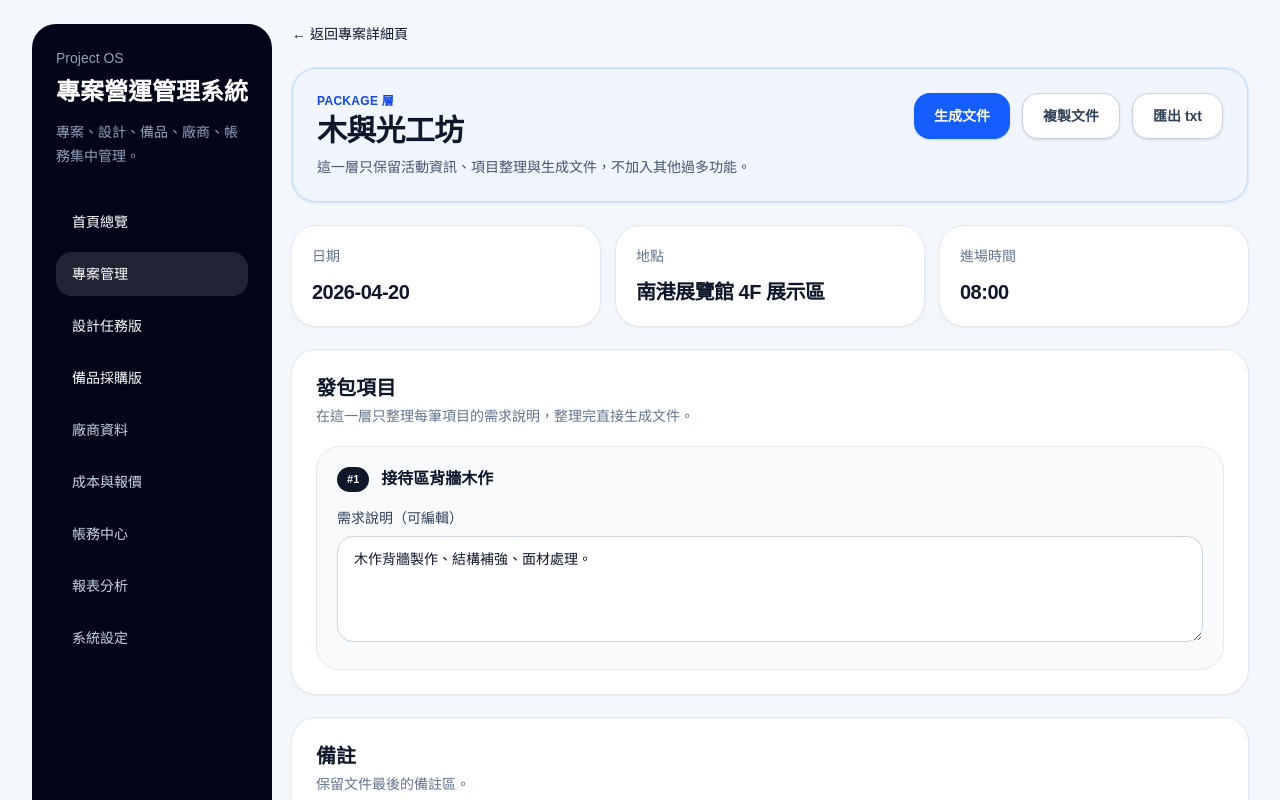
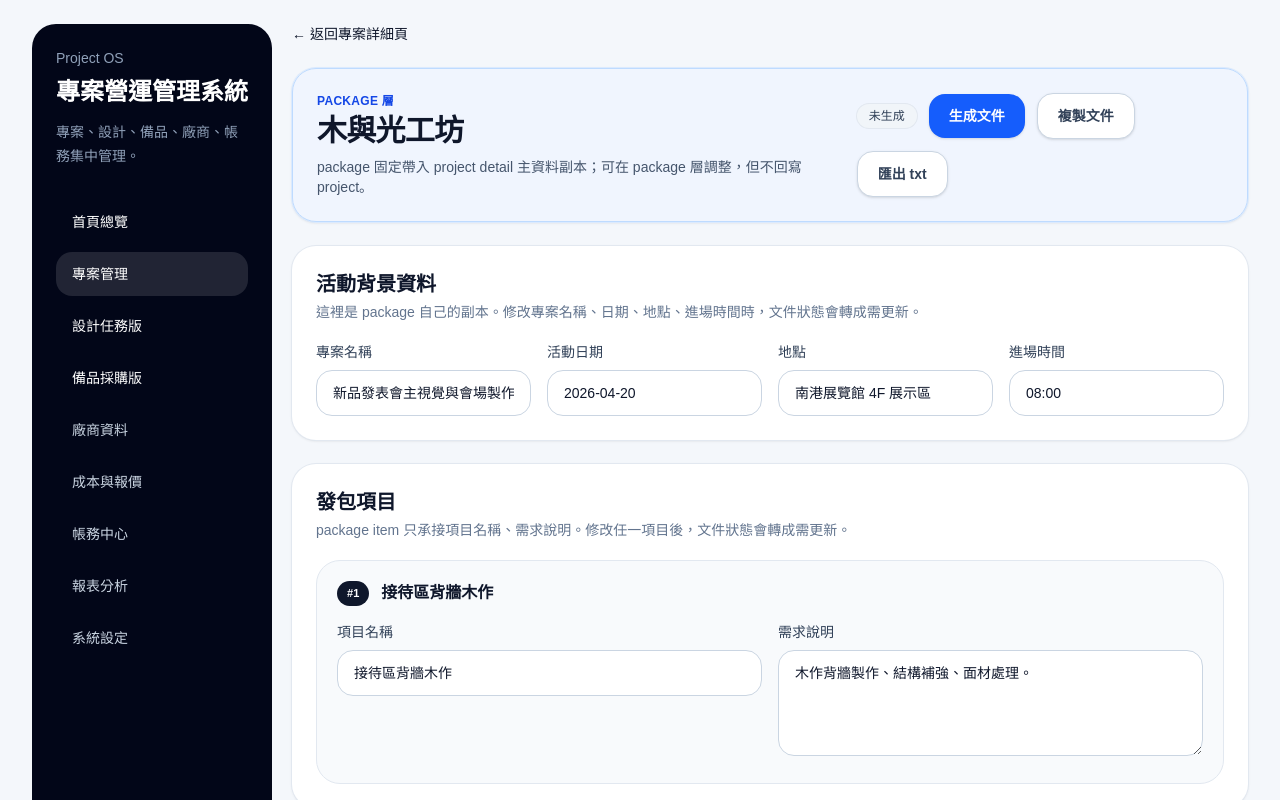
Before and after one commit to willy841/projectflow, a Next.js app in the folder project-mgmt/: page /vendor-packages/vp-obsidian-woodlight-001 in a window 1280 px wide. Shown: the top 800 px of the page. Built offline with nearby package versions, Linux system fonts and the light colour scheme.

Commit message:
feat: finalize vendor submit and package status flow

```diff
--- a/project-mgmt/src/app/vendor-assignments/page.tsx
+++ b/project-mgmt/src/app/vendor-assignments/page.tsx
@@ -18,7 +18,7 @@ export default function VendorAssignmentsPage() {
               <span className="inline-flex rounded-full bg-slate-900 px-2.5 py-1 text-[11px] font-semibold text-white">#{index + 1}</span>
               <p className="font-semibold text-slate-900">{assignment.title}</p>
               <span className={`inline-flex rounded-full px-3 py-1 text-xs font-medium ring-1 ${assignment.status === "done" ? "bg-emerald-50 text-emerald-700 ring-emerald-200" : "bg-slate-100 text-slate-700 ring-slate-200"}`}>
-                {assignment.status === "done" ? "已處理" : "未處理"}
+                {assignment.status === "done" ? "已送出" : "未送出"}
               </span>
             </div>
             <p className="mt-4 text-sm leading-6 text-slate-600">{assignment.summary}</p>
--- a/project-mgmt/src/components/execution-tree-section.tsx
+++ b/project-mgmt/src/components/execution-tree-section.tsx
@@ -406,6 +406,12 @@ export function ExecutionTreeSection({ project }: { project: Project }) {
             {openCategory === "vendor" ? (
               <ProjectVendorSection
                 projectId={project.id}
+                projectInfo={{
+                  name: project.name,
+                  eventDate: project.eventDate,
+                  location: project.location,
+                  loadInTime: project.loadInTime,
+                }}
                 visible
                 vendorTaskItems={vendorAssignments}
               />
--- a/project-mgmt/src/components/vendor-assignment-detail.tsx
+++ b/project-mgmt/src/components/vendor-assignment-detail.tsx
@@ -12,7 +12,7 @@ export function VendorAssignmentDetail({ assignment }: { assignment: VendorAssig
             <div className="flex flex-wrap items-center gap-3">
               <span className="inline-flex rounded-full bg-slate-900 px-2.5 py-1 text-[11px] font-semibold text-white">廠商需求卡</span>
               <span className={`inline-flex rounded-full px-3 py-1 text-xs font-medium ring-1 ${assignment.status === "done" ? "bg-emerald-50 text-emerald-700 ring-emerald-200" : "bg-slate-100 text-slate-700 ring-slate-200"}`}>
-                {assignment.status === "done" ? "已處理" : "未處理"}
+                {assignment.status === "done" ? "已送出" : "未送出"}
               </span>
             </div>
             <h2 className="mt-3 text-3xl font-semibold tracking-tight text-slate-900">{assignment.title}</h2>
--- a/project-mgmt/src/components/vendor-assignment-overview.tsx
+++ b/project-mgmt/src/components/vendor-assignment-overview.tsx
@@ -30,7 +30,7 @@ export function VendorAssignmentOverview({ assignments, packages }: Props) {
                   <p className="mt-1 text-sm text-slate-500">預算：{assignment.budget}</p>
                 </div>
                 <span className={`inline-flex rounded-full px-3 py-1 text-xs font-medium ring-1 ${assignment.status === "done" ? "bg-emerald-50 text-emerald-700 ring-emerald-200" : "bg-slate-100 text-slate-700 ring-slate-200"}`}>
-                  {assignment.status === "done" ? "已處理" : "未處理"}
+                  {assignment.status === "done" ? "已送出" : "未送出"}
                 </span>
               </div>
 
--- a/project-mgmt/src/components/vendor-data.ts
+++ b/project-mgmt/src/components/vendor-data.ts
@@ -1,4 +1,5 @@
 export type VendorAssignmentStatus = "draft" | "done";
+export type VendorDocumentStatus = "未生成" | "已生成" | "需更新";
 
 export type VendorReply = {
   id: string;
@@ -42,8 +43,14 @@ export type VendorPackage = {
   loadInTime: string;
   items: VendorPackageItem[];
   note: string;
-  documentGenerated: boolean;
+  documentStatus: VendorDocumentStatus;
 };
+
+export function getVendorDocumentStatusClass(status: VendorDocumentStatus) {
+  if (status === "已生成") return "bg-emerald-50 text-emerald-700 ring-emerald-200";
+  if (status === "需更新") return "bg-amber-50 text-amber-700 ring-amber-200";
+  return "bg-slate-100 text-slate-700 ring-slate-200";
+}
 
 export const vendorAssignments: VendorAssignment[] = [
   {
@@ -142,7 +149,7 @@ export const vendorPackages: VendorPackage[] = [
       },
     ],
     note: "如現場尺寸有變動請提前告知。",
-    documentGenerated: true,
+    documentStatus: "已生成",
   },
   {
     id: "vp-obsidian-woodlight-001",
@@ -162,7 +169,7 @@ export const vendorPackages: VendorPackage[] = [
       },
     ],
     note: "最終尺寸請依客戶確認版為準。",
-    documentGenerated: false,
+    documentStatus: "未生成",
   },
 ];
 
--- a/project-mgmt/src/components/vendor-package-detail.tsx
+++ b/project-mgmt/src/components/vendor-package-detail.tsx
@@ -1,7 +1,11 @@
 "use client";
 
 import { useState } from "react";
-import { VendorPackage } from "@/components/vendor-data";
+import {
+  VendorDocumentStatus,
+  VendorPackage,
+  getVendorDocumentStatusClass,
+} from "@/components/vendor-data";
 
 function buildDocumentText(vendorPackage: VendorPackage) {
   const lines = [
@@ -10,7 +14,7 @@ function buildDocumentText(vendorPackage: VendorPackage) {
     `進場時間 ${vendorPackage.loadInTime}`,
     "",
     "需求內容",
-    ...vendorPackage.items.map((item, index) => `${index + 1}. ${item.requirementText}`),
+    ...vendorPackage.items.map((item, index) => `${index + 1}. ${item.itemName}${item.requirementText ? `｜${item.requirementText}` : ""}`),
     "",
     "備註",
     vendorPackage.note || "-",
@@ -20,20 +24,38 @@ function buildDocumentText(vendorPackage: VendorPackage) {
 }
 
 export function VendorPackageDetail({ vendorPackage }: { vendorPackage: VendorPackage }) {
+  const [projectName, setProjectName] = useState(vendorPackage.projectName);
+  const [eventDate, setEventDate] = useState(vendorPackage.eventDate);
+  const [location, setLocation] = useState(vendorPackage.location);
+  const [loadInTime, setLoadInTime] = useState(vendorPackage.loadInTime);
   const [items, setItems] = useState(vendorPackage.items);
   const [note, setNote] = useState(vendorPackage.note);
-  const [generated, setGenerated] = useState(vendorPackage.documentGenerated);
+  const [documentStatus, setDocumentStatus] = useState<VendorDocumentStatus>(vendorPackage.documentStatus);
+
+  function markDirty() {
+    setDocumentStatus((current) => (current === "已生成" ? "需更新" : current));
+  }
+
+  function updateItemName(id: string, value: string) {
+    setItems((current) => current.map((item) => (item.id === id ? { ...item, itemName: value } : item)));
+    markDirty();
+  }
 
   function updateRequirement(id: string, value: string) {
     setItems((current) => current.map((item) => (item.id === id ? { ...item, requirementText: value } : item)));
+    markDirty();
   }
 
   function buildCurrentPackage(): VendorPackage {
     return {
       ...vendorPackage,
+      projectName,
+      eventDate,
+      location,
+      loadInTime,
       items,
       note,
-      documentGenerated: generated,
+      documentStatus,
     };
   }
 
@@ -53,6 +75,10 @@ export function VendorPackageDetail({ vendorPackage }: { vendorPackage: VendorPa
     URL.revokeObjectURL(url);
   }
 
+  function handleGenerate() {
+    setDocumentStatus("已生成");
+  }
+
   return (
     <div className="space-y-6">
       <header className="rounded-3xl border border-blue-200 bg-blue-50/70 p-6 shadow-sm ring-1 ring-blue-100">
@@ -60,15 +86,18 @@ export function VendorPackageDetail({ vendorPackage }: { vendorPackage: VendorPa
           <div>
             <p className="text-xs font-semibold tracking-wide text-blue-700">PACKAGE 層</p>
             <h2 className="mt-1 text-3xl font-semibold tracking-tight text-slate-900">{vendorPackage.vendorName}</h2>
-            <p className="mt-2 text-sm text-slate-600">這一層只保留活動資訊、項目整理與生成文件，不加入其他過多功能。</p>
+            <p className="mt-2 text-sm text-slate-600">package 固定帶入 project detail 主資料副本；可在 package 層調整，但不回寫 project。</p>
           </div>
-          <div className="flex flex-wrap gap-3">
+          <div className="flex flex-wrap items-center gap-3">
+            <span className={`rounded-full px-3 py-1 text-xs font-medium ring-1 ${getVendorDocumentStatusClass(documentStatus)}`}>
+              {documentStatus}
+            </span>
             <button
               type="button"
-              onClick={() => setGenerated(true)}
+              onClick={handleGenerate}
               className="rounded-2xl bg-blue-600 px-5 py-3 text-sm font-semibold text-white shadow-sm transition hover:bg-blue-700"
             >
-              生成文件
+              {documentStatus === "已生成" ? "重新生成文件" : "生成文件"}
             </button>
             <button
               type="button"
@@ -88,23 +117,63 @@ export function VendorPackageDetail({ vendorPackage }: { vendorPackage: VendorPa
         </div>
       </header>
 
-      <section className="grid gap-4 md:grid-cols-3">
-        {[
-          ["日期", vendorPackage.eventDate],
-          ["地點", vendorPackage.location],
-          ["進場時間", vendorPackage.loadInTime],
-        ].map(([label, value]) => (
-          <article key={String(label)} className="rounded-3xl bg-white p-5 shadow-sm ring-1 ring-slate-200">
-            <p className="text-sm text-slate-500">{label}</p>
-            <p className="mt-3 text-xl font-semibold tracking-tight text-slate-900">{value}</p>
-          </article>
-        ))}
+      <section className="rounded-3xl bg-white p-6 shadow-sm ring-1 ring-slate-200">
+        <div className="mb-5">
+          <h3 className="text-xl font-semibold text-slate-900">活動背景資料</h3>
+          <p className="mt-1 text-sm text-slate-500">這裡是 package 自己的副本。修改專案名稱、日期、地點、進場時間時，文件狀態會轉成需更新。</p>
+        </div>
+        <div className="grid gap-4 md:grid-cols-2 xl:grid-cols-4">
+          <label className="block">
+            <p className="mb-2 text-sm font-medium text-slate-700">專案名稱</p>
+            <input
+              value={projectName}
+              onChange={(event) => {
+                setProjectName(event.target.value);
+                markDirty();
+              }}
+              className="w-full rounded-2xl border border-slate-300 bg-white px-4 py-3 text-sm text-slate-900"
+            />
+          </label>
+          <label className="block">
+            <p className="mb-2 text-sm font-medium text-slate-700">活動日期</p>
+            <input
+              value={eventDate}
+              onChange={(event) => {
+                setEventDate(event.target.value);
+                markDirty();
+              }}
+              className="w-full rounded-2xl border border-slate-300 bg-white px-4 py-3 text-sm text-slate-900"
+            />
+          </label>
+          <label className="block">
+            <p className="mb-2 text-sm font-medium text-slate-700">地點</p>
+            <input
+              value={location}
+              onChange={(event) => {
+                setLocation(event.target.value);
+                markDirty();
+              }}
+              className="w-full rounded-2xl border border-slate-300 bg-white px-4 py-3 text-sm text-slate-900"
+            />
+          </label>
+          <label className="block">
+            <p className="mb-2 text-sm font-medium text-slate-700">進場時間</p>
+            <input
+              value={loadInTime}
+              onChange={(event) => {
+                setLoadInTime(event.target.value);
+                markDirty();
+              }}
+              className="w-full rounded-2xl border border-slate-300 bg-white px-4 py-3 text-sm text-slate-900"
+            />
+          </label>
+        </div>
       </section>
 
       <article className="rounded-3xl bg-white p-6 shadow-sm ring-1 ring-slate-200">
         <div className="mb-5">
           <h3 className="text-xl font-semibold text-slate-900">發包項目</h3>
-          <p className="mt-1 text-sm text-slate-500">在這一層只整理每筆項目的需求說明，整理完直接生成文件。</p>
+          <p className="mt-1 text-sm text-slate-500">package item 只承接項目名稱、需求說明。修改任一項目後，文件狀態會轉成需更新。</p>
         </div>
 
         <div className="space-y-4">
@@ -112,10 +181,19 @@ export function VendorPackageDetail({ vendorPackage }: { vendorPackage: VendorPa
             <div key={item.id} className="rounded-3xl border border-slate-200 bg-slate-50 p-5">
               <div className="flex items-center gap-3">
                 <span className="inline-flex rounded-full bg-slate-900 px-2.5 py-1 text-[11px] font-semibold text-white">#{index + 1}</span>
-                <p className="font-semibold text-slate-900">{item.itemName}</p>
+                <p className="font-semibold text-slate-900">{item.itemName || "未命名項目"}</p>
               </div>
-              <label className="mt-4 block">
-                <p className="mb-2 text-sm font-medium text-slate-700">需求說明（可編輯）</p>
+              <div className="mt-4 grid gap-4 xl:grid-cols-2">
+                <label className="block">
+                  <p className="mb-2 text-sm font-medium text-slate-700">項目名稱</p>
+                  <input
+                    value={item.itemName}
+                    onChange={(event) => updateItemName(item.id, event.target.value)}
+                    className="w-full rounded-2xl border border-slate-300 bg-white px-4 py-3 text-sm text-slate-900"
+                  />
+                </label>
+                <label className="block">
+                  <p className="mb-2 text-sm font-medium text-slate-700">需求說明</p>
                   <textarea
                     value={item.requirementText}
                     onChange={(event) => updateRequirement(item.id, event.target.value)}
@@ -124,6 +202,7 @@ export function VendorPackageDetail({ vendorPackage }: { vendorPackage: VendorPa
                   />
                 </label>
               </div>
+            </div>
           ))}
         </div>
       </article>
@@ -131,11 +210,14 @@ export function VendorPackageDetail({ vendorPackage }: { vendorPackage: VendorPa
       <article className="rounded-3xl bg-white p-6 shadow-sm ring-1 ring-slate-200">
         <div className="mb-4">
           <h3 className="text-xl font-semibold text-slate-900">備註</h3>
-          <p className="mt-1 text-sm text-slate-500">保留文件最後的備註區。</p>
+          <p className="mt-1 text-sm text-slate-500">修改備註後，文件狀態也會轉成需更新。</p>
         </div>
         <textarea
           value={note}
-          onChange={(event) => setNote(event.target.value)}
+          onChange={(event) => {
+            setNote(event.target.value);
+            markDirty();
+          }}
           rows={4}
           className="w-full rounded-2xl border border-slate-300 bg-white px-4 py-3 text-sm text-slate-900"
         />
@@ -147,8 +229,8 @@ export function VendorPackageDetail({ vendorPackage }: { vendorPackage: VendorPa
             <h3 className="text-xl font-semibold text-slate-900">文件預覽</h3>
             <p className="mt-1 text-sm text-slate-500">條列式最終文件模板。</p>
           </div>
-          <span className={`rounded-full px-3 py-1 text-xs font-medium ring-1 ${generated ? "bg-emerald-50 text-emerald-700 ring-emerald-200" : "bg-slate-100 text-slate-700 ring-slate-200"}`}>
-            {generated ? "已生成" : "未生成"}
+          <span className={`rounded-full px-3 py-1 text-xs font-medium ring-1 ${getVendorDocumentStatusClass(documentStatus)}`}>
+            {documentStatus}
           </span>
         </div>
 
```
Also changed, not shown: project-mgmt/src/app/vendor-packages/page.tsx (+7 -2 lines), project-mgmt/src/components/project-vendor-section.tsx (+70 -31 lines). Lines whose indentation alone changed are shown as unchanged.
